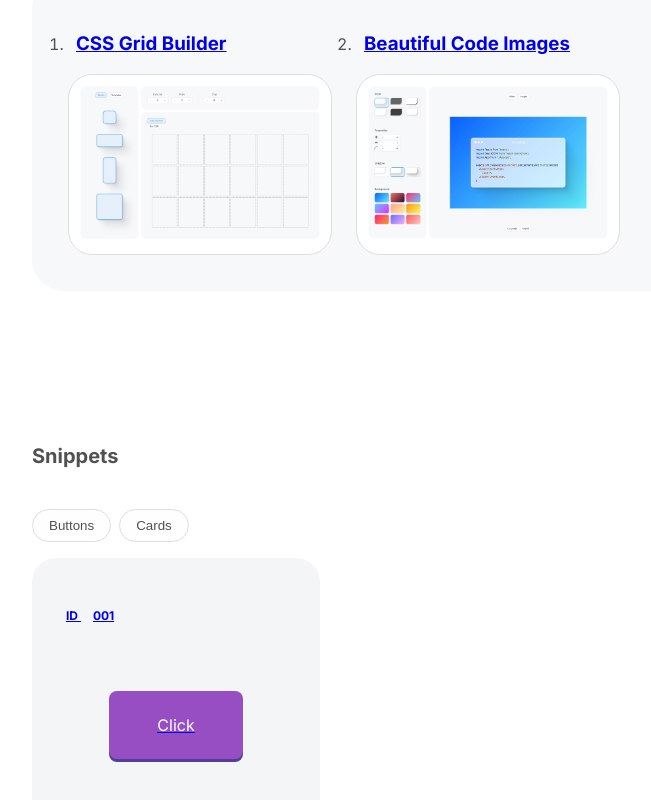
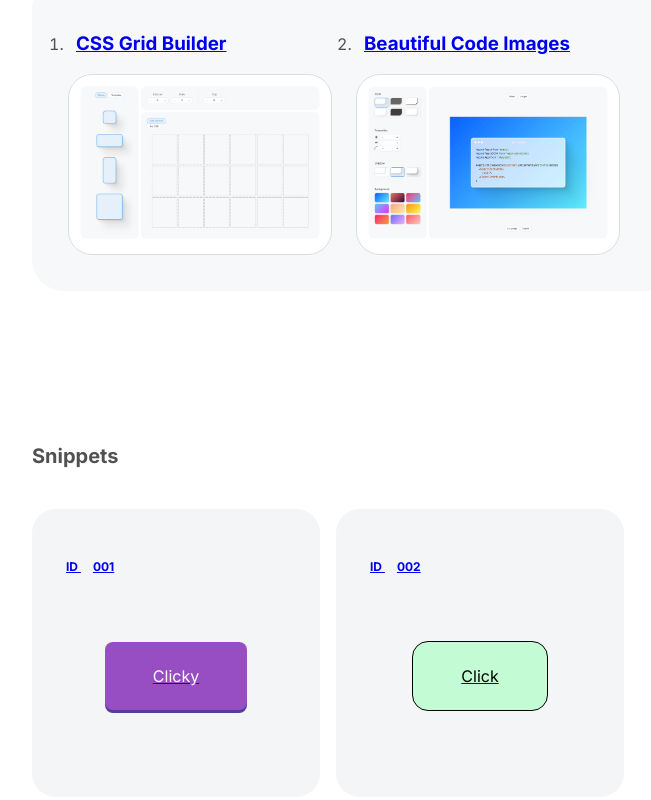
Before and after one commit to AustinChiatto/crumb, a React (Vite) app: page / in a window 1280 px wide. Shown: the part 256-1056 px from the top of the page, without its empty margins (8-659 px from the left). Built offline with nearby package versions, Linux system fonts and the light colour scheme.

Commit message:
additions to code & grid snippet output

```diff
--- a/src/components/Dashboard/SnippetGrid/SnippetCard/SnippetCard.jsx
+++ b/src/components/Dashboard/SnippetGrid/SnippetCard/SnippetCard.jsx
@@ -39,7 +39,7 @@ export default function SnippetCard({ id }) {
         // optional styles set in json
         background: elemMatch.color.primary,
         color: elemMatch.color.font,
-        borderColor: elemMatch.baseStyles.border ? elemMatch.color.secondary : {},
+        border: `${elemMatch.baseStyles.borderWidth ? elemMatch.baseStyles.borderWidth : "0px"} ${elemMatch.baseStyles.borderStyle ? elemMatch.baseStyles.borderStyle : "0px"} ${elemMatch.baseStyles.borderColor ? elemMatch.baseStyles.borderColor : ""}`,
         boxShadow: `${elemMatch.baseStyles.boxShadowX ? elemMatch.baseStyles.boxShadowX : "0px"} ${elemMatch.baseStyles.boxShadowY ? elemMatch.baseStyles.boxShadowY : "0px"} ${elemMatch.baseStyles.boxShadowBlur ? elemMatch.baseStyles.boxShadowBlur : "0px"} ${elemMatch.baseStyles.boxShadowSpread ? elemMatch.baseStyles.boxShadowSpread : "0px"} ${elemMatch.baseStyles.boxShadowColor ? elemMatch.color.secondary : ""}`,
     };
 
@@ -51,7 +51,7 @@ export default function SnippetCard({ id }) {
         // optional styles set in json
         background: elemMatch.color.primary,
         color: elemMatch.color.font,
-        borderColor: elemMatch.hoverStyles.border ? elemMatch.color.secondary : {},
+        border: `${elemMatch.hoverStyles.borderWidth ? elemMatch.hoverStyles.borderWidth : "0px"} ${elemMatch.hoverStyles.borderStyle ? elemMatch.hoverStyles.borderStyle : "0px"} ${elemMatch.hoverStyles.borderColor ? elemMatch.hoverStyles.borderColor : ""}`,
         boxShadow: `${elemMatch.hoverStyles.boxShadowX ? elemMatch.hoverStyles.boxShadowX : "0px"} ${elemMatch.hoverStyles.boxShadowY ? elemMatch.hoverStyles.boxShadowY : "0px"} ${elemMatch.hoverStyles.boxShadowBlur ? elemMatch.hoverStyles.boxShadowBlur : "0px"} ${elemMatch.hoverStyles.boxShadowSpread ? elemMatch.hoverStyles.boxShadowSpread : "0px"} ${elemMatch.hoverStyles.boxShadowColor ? elemMatch.color.secondary : ""}`,
     };
 
--- a/src/components/Dashboard/SnippetGrid/SnippetGrid.jsx
+++ b/src/components/Dashboard/SnippetGrid/SnippetGrid.jsx
@@ -10,10 +10,10 @@ export default function SnippetGrid() {
     return (
         <section className={styles.SnippetWrapper}>
             <h2 className="section-header">Snippets</h2>
-            <div className={styles.SnippetSorting}>
+            {/* <div className={styles.SnippetSorting}>
                 <ButtonPrimary btnLabel="Buttons"></ButtonPrimary>
                 <ButtonPrimary btnLabel="Cards"></ButtonPrimary>
-            </div>
+            </div> */}
             <section className={styles.SnippetGrid}>
                 {Object.values(elementData).map((element) => (
                     <SnippetCard
--- a/src/components/SnippetEditor/CodeOutput/CodeOutput.jsx
+++ b/src/components/SnippetEditor/CodeOutput/CodeOutput.jsx
@@ -1,8 +1,12 @@
 // hooks
 import { useState } from "react";
+import { useParams } from "react-router-dom";
 
 // context
 import { useSnippetEdit } from "../../../SnippetEditorContext";
+
+// data
+import elemData from "../../../data/elements.json";
 
 // components
 import ButtonPrimary from "../../global/ButtonPrimary/ButtonPrimary";
@@ -22,43 +26,56 @@ export default function CodeOutput() {
     ]);
 
     // Handle button click
-    // ===========================
     const handleButtonClick = (codeTypeId) => {
         const updatedCodeType = codeType.map((codeType) => (codeType.id === codeTypeId ? { ...codeType, isActive: true } : { ...codeType, isActive: false }));
         setCodeType(updatedCodeType);
     };
+
+    // Get data for matching element
+    // ===========================
+    const params = useParams(); // id passed to new page via router
+    const elemMatch = elemData.find((elem) => elem.id == params.id); // gets the json object that matches the id passed via param
+
+    // handle missing element
+    if (!elemMatch) {
+        console.log("No Matching Element");
+    }
+
+    // Format ID
+    // ===========================
+    // adds 0 to the beginning of the string until it is 3 characters long
+    const formattedId = elemMatch.id.toString().padStart(3, "0");
 
     // Displayed Code
     // ===========================
     // context that hold input values
     const inputValues = useSnippetEdit();
 
-    // elemMatch with param
-    //
-
     // Displayed CSS
     const cssSnippet = `/* base style */
-.button {
+.button-${formattedId} {
     padding-inline: ${inputValues[0]}rem;
     padding-block: ${inputValues[1]}rem;
+    border-radius: ${inputValues[3]}rem;
     background: ${inputValues[2]};
-    box-shadow: 0rem ${inputValues[1] * 0.25}rem 0rem 0rem #513f99;
-    border-radius: ${inputValues[3]}rem;
-    color: #fff;
     font-size: ${inputValues[4]}rem;
-    transition: all 50ms ease-in-out;
+    color: ${inputValues[5]};
+    ${elemMatch.baseStyles.boxShadowColor ? `box-shadow: ${elemMatch.baseStyles.boxShadowX ? elemMatch.baseStyles.boxShadowX : "0px"} ${elemMatch.baseStyles.boxShadowY ? elemMatch.baseStyles.boxShadowY : "0px"} ${elemMatch.baseStyles.boxShadowBlur ? elemMatch.baseStyles.boxShadowBlur : "0px"} ${elemMatch.baseStyles.boxShadowSpread ? elemMatch.baseStyles.boxShadowSpread : "0px"} ${elemMatch.baseStyles.boxShadowColor ? inputValues[6] : ""};` : ""}
+    ${elemMatch.baseStyles.borderStyle ? `border: ${elemMatch.baseStyles.borderWidth ? elemMatch.baseStyles.borderWidth : "0px"} ${elemMatch.baseStyles.borderStyle ? elemMatch.baseStyles.borderStyle : "0px"} ${elemMatch.baseStyles.borderColor ? inputValues[6] : ""};` : ""}
+    ${elemMatch.baseStyles.transition ? `transition: ${elemMatch.baseStyles.transition};` : ""}
 }
 
 /* hover style */
-.button:hover {
-    transform: translateY(${inputValues[1] * 0.25}rem);
-    box-shadow: 0rem 0rem 0rem 0rem #513f99;
-}
-    `;
+.button-${formattedId}:hover {
+    ${elemMatch.hoverStyles.borderRadius ? `border-radius: ${elemMatch.hoverStyles.borderRadius};` : ""}
+    ${elemMatch.hoverStyles.transform ? `transform: ${elemMatch.hoverStyles.transform};` : ""}
+    ${elemMatch.hoverStyles.boxShadowColor ? `box-shadow: ${elemMatch.hoverStyles.boxShadowX ? elemMatch.hoverStyles.boxShadowX : "0px"} ${elemMatch.hoverStyles.boxShadowY ? elemMatch.hoverStyles.boxShadowY : "0px"} ${elemMatch.hoverStyles.boxShadowBlur ? elemMatch.hoverStyles.boxShadowBlur : "0px"} ${elemMatch.hoverStyles.boxShadowSpread ? elemMatch.hoverStyles.boxShadowSpread : "0px"} ${elemMatch.hoverStyles.boxShadowColor ? inputValues[6] : ""};` : ""}
+    ${elemMatch.hoverStyles.borderStyle ? `border: ${elemMatch.hoverStyles.borderWidth ? elemMatch.hoverStyles.borderWidth : "0px"} ${elemMatch.hoverStyles.borderStyle ? elemMatch.hoverStyles.borderStyle : "0px"} ${elemMatch.hoverStyles.borderColor ? inputValues[6] : ""};` : ""}
+}`;
 
     // Displayed HTML
     const htmlSnippet = `<!-- button tag -->
-<button class="button">Click</button>
+<button class="button-${formattedId}">${elemMatch.label}</button>
     `;
 
     return (
--- a/src/components/SnippetEditor/SnippetOutput/SnippetOutput.jsx
+++ b/src/components/SnippetEditor/SnippetOutput/SnippetOutput.jsx
@@ -69,7 +69,7 @@ export default function SnippetOutput() {
         ...editableStyles,
         ...elemMatch.baseStyles,
         // optional styles with dynamic color
-        borderColor: elemMatch.baseStyles.border ? colorSecondary : {},
+        border: `${elemMatch.baseStyles.borderWidth ? elemMatch.baseStyles.borderWidth : "0px"} ${elemMatch.baseStyles.borderStyle ? elemMatch.baseStyles.borderStyle : "0px"} ${elemMatch.baseStyles.borderColor ? colorSecondary : ""}`,
         boxShadow: `${elemMatch.baseStyles.boxShadowX ? elemMatch.baseStyles.boxShadowX : "0px"} ${elemMatch.baseStyles.boxShadowY ? elemMatch.baseStyles.boxShadowY : "0px"} ${elemMatch.baseStyles.boxShadowBlur ? elemMatch.baseStyles.boxShadowBlur : "0px"} ${elemMatch.baseStyles.boxShadowSpread ? elemMatch.baseStyles.boxShadowSpread : "0px"} ${elemMatch.baseStyles.boxShadowColor ? colorSecondary : ""}`,
     };
 
@@ -79,7 +79,7 @@ export default function SnippetOutput() {
         ...editableStyles,
         ...elemMatch.hoverStyles,
         // optional styles with dynamic color
-        borderColor: elemMatch.hoverStyles.border ? colorSecondary : {},
+        border: `${elemMatch.hoverStyles.borderWidth ? elemMatch.hoverStyles.borderWidth : "0px"} ${elemMatch.hoverStyles.borderStyle ? elemMatch.hoverStyles.borderStyle : "0px"} ${elemMatch.hoverStyles.borderColor ? colorSecondary : ""}`,
         boxShadow: `${elemMatch.hoverStyles.boxShadowX ? elemMatch.hoverStyles.boxShadowX : "0px"} ${elemMatch.hoverStyles.boxShadowY ? elemMatch.hoverStyles.boxShadowY : "0px"} ${elemMatch.hoverStyles.boxShadowBlur ? elemMatch.hoverStyles.boxShadowBlur : "0px"} ${elemMatch.hoverStyles.boxShadowSpread ? elemMatch.hoverStyles.boxShadowSpread : "0px"} ${elemMatch.hoverStyles.boxShadowColor ? colorSecondary : ""}`,
     };
 
--- a/src/data/elements.json
+++ b/src/data/elements.json
@@ -1,7 +1,7 @@
 [
     {
         "id": 1,
-        "label": "Click",
+        "label": "Clicky",
         "color": {
             "primary": "#974ec2",
             "secondary": "#513f99",
@@ -24,5 +24,34 @@
             "boxShadowY": "0px",
             "boxShadowColor": "#513f99"
         }
+    },
+    {
+        "id": 2,
+        "label": "Click",
+        "color": {
+            "primary": "#c3fcd4",
+            "secondary": "#000",
+            "font": "#000",
+            "special": ""
+        },
+        "editableStyles": {
+            "paddingBlock": "1.5rem",
+            "paddingInline": "3rem",
+            "fontSize": "1rem",
+            "borderRadius": "1rem"
+        },
+        "baseStyles": {
+            "borderWidth": "1px",
+            "borderStyle": "solid",
+            "borderColor": "#000",
+            "transition": "all 150ms cubic-bezier(0.21, 0.45, 0.49, 0.83)"
+        },
+        "hoverStyles": {
+            "borderWidth": "1px",
+            "borderStyle": "solid",
+            "borderColor": "#000",
+            "borderRadius": "3rem",
+            "transition": "all 150ms cubic-bezier(0.21, 0.45, 0.49, 0.83)"
+        }
     }
 ]
```
